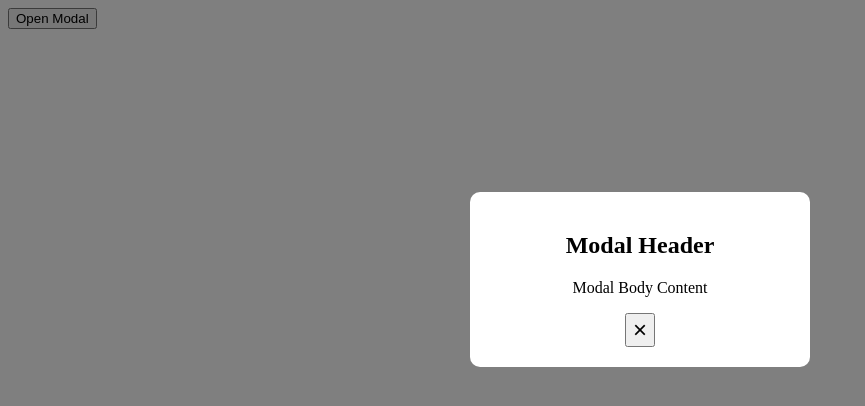
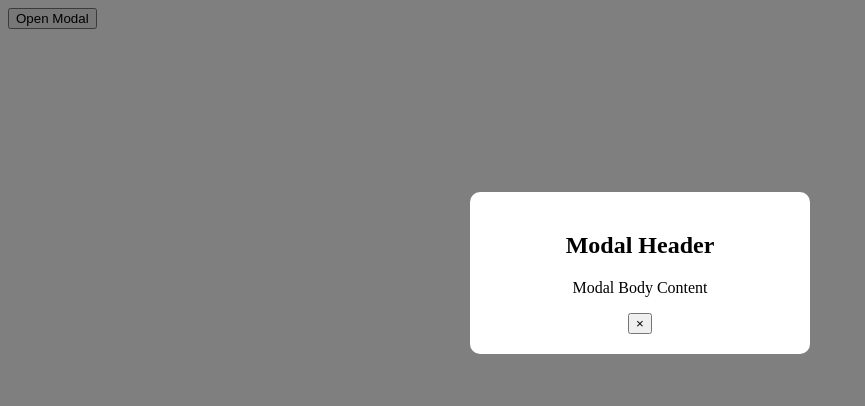
Before and after one commit to acciojob/modal-magic-Dhruwvaviya999, a website: page main.html in a window 1280 px wide. Both pictures are taken after a click on the button "Open Modal". Shown: the whole page, without its empty margins (0-865 px from the left). Drawn offline with Linux system fonts and the light colour scheme.

Commit message:
created a submission

```diff
--- a/main.html
+++ b/main.html
@@ -13,9 +13,9 @@
 	<div id="myModal" class="modal">
 		<div class="modal-content">
 			<h2 class="modal-header">Modal Header</h2>
-			<div>
+			<div class="modal-body">
 				<p>Modal Body Content</p>
-				<button id="close-modal" class="close">&times;</button>
+				<button id="close-modal" class="close-modal" >&times;</button>
 			</div>
 		</div>
 	</div>
```
